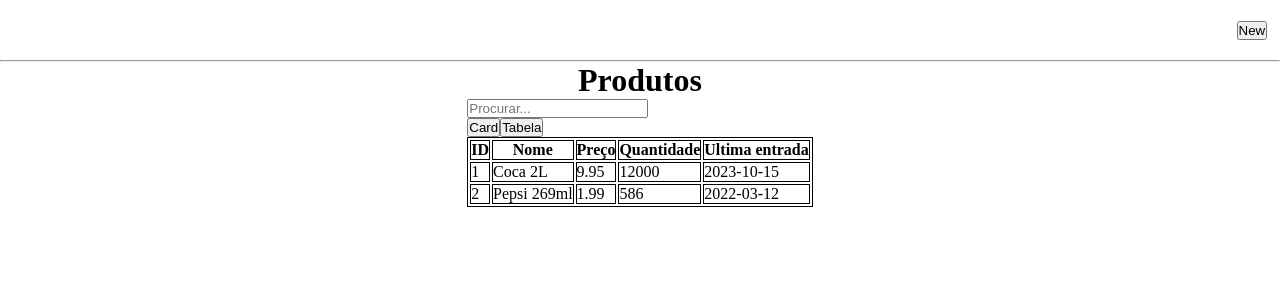
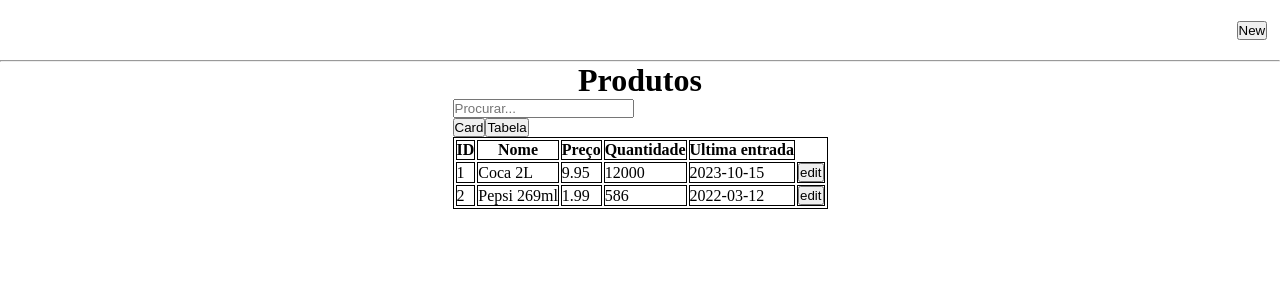
Before and after one commit to arthurcarlini/products, a React (Vite) app: page / in a window 1280 px wide. Shown: the top 300 px of the page. Built offline with nearby package versions, Linux system fonts and the light colour scheme; data requests are answered from the project's data file.

Commit message:
add edit button

```diff
--- a/src/components/ProductsTableRow/index.jsx
+++ b/src/components/ProductsTableRow/index.jsx
@@ -1,6 +1,11 @@
-import React from 'react'
+import { useState } from 'react'
+
+import EditProductModal from '../EditProductModal'
 
 const index = ({ id, name, price, totalAmount, date }) => {
+
+    const [isOpen, setIsOpen] = useState(false)
+
     return (
         <tr>
             <td>{id}</td>
@@ -8,6 +13,8 @@ const index = ({ id, name, price, totalAmount, date }) => {
             <td>{price}</td>
             <td>{totalAmount}</td>
             <td>{date}</td>
+            <td><button onClick={() => setIsOpen(true)}>edit</button></td>
+            {isOpen && <EditProductModal setIsOpen={setIsOpen} id={id} />}
         </tr>
     )
 }
```
